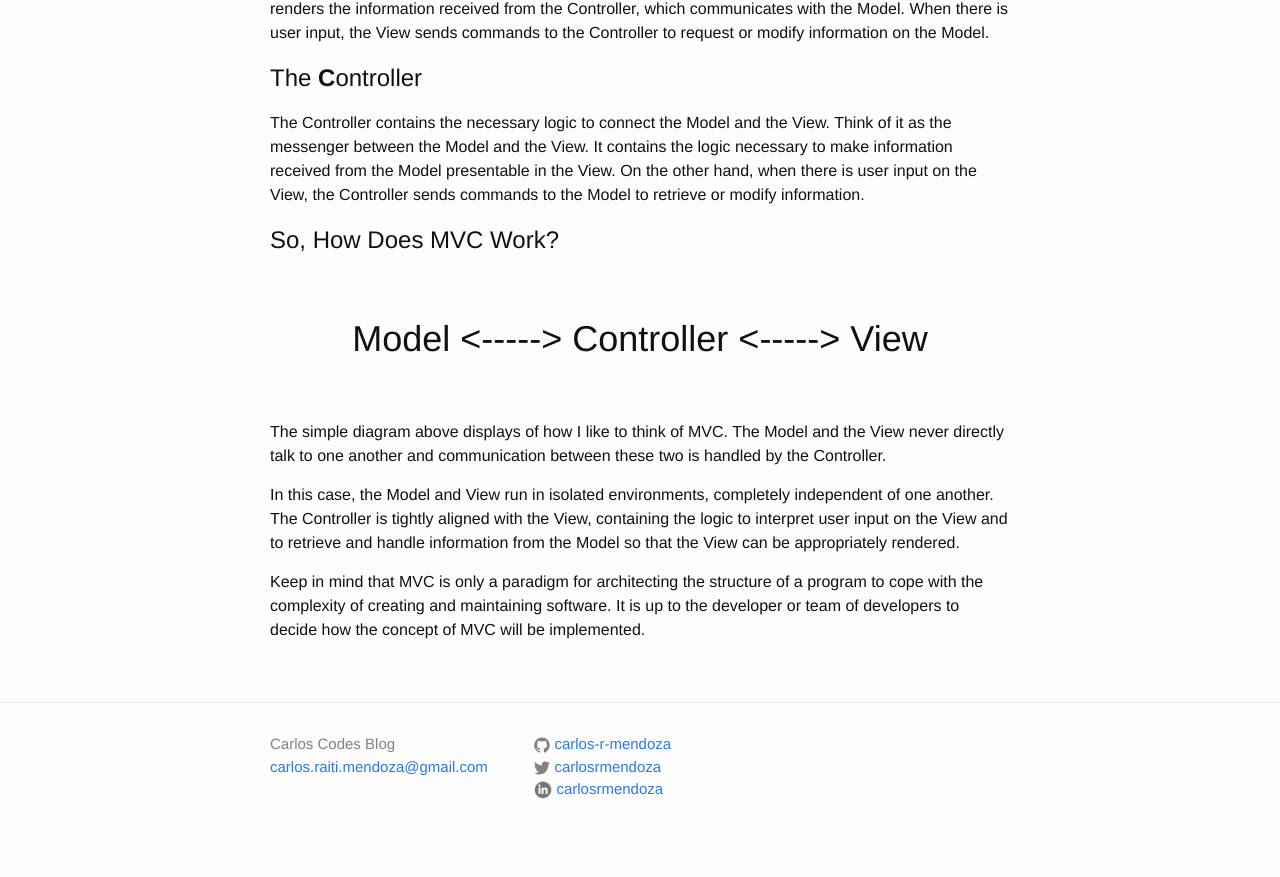
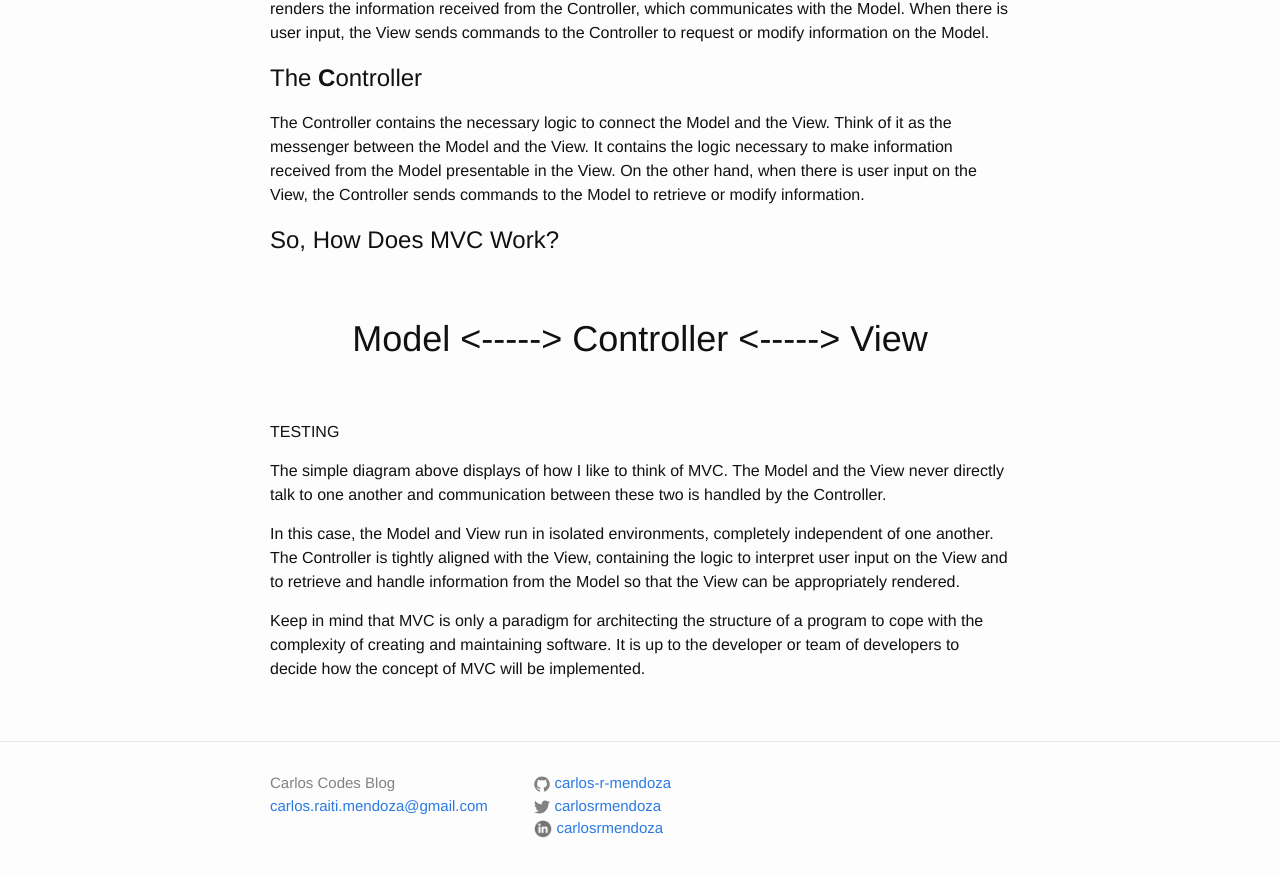
Before and after one commit to carlos-r-mendoza/Blog, a Jekyll site: the page built from _posts/2015-08-07-what-is-mvc.markdown, in a window 1280 px wide and 900 px high, scrolled down 918 px. Shown: the top 877 px of the window. Built offline with Jekyll 4.4.1, drawn with Linux system fonts in a browser that asks for light colours; comment, search, counter and statistics services are not loaded.

Commit message:
New post: What is MVC?

```diff
--- a/_posts/2015-08-07-what-is-mvc.markdown
+++ b/_posts/2015-08-07-what-is-mvc.markdown
@@ -28,9 +28,12 @@ The View is a visual representation of the Model. It is the presentation layer,
 The Controller contains the necessary logic to connect the Model and the View. Think of it as the messenger between the Model and the View. It contains the logic necessary to make information received from the Model presentable in the View. On the other hand, when there is user input on the View, the Controller sends commands to the Model to retrieve or modify information.
 
 # So, How Does MVC Work?
+
 <br>
 <p style="font-size: 36px; text-align: center;">Model <-----> Controller <-----> View</p>
 <br>
+
+<p>TESTING</p>
 
 The simple diagram above displays of how I like to think of MVC. The Model and the View never directly talk to one another and communication between these two is handled by the Controller.
 
```
